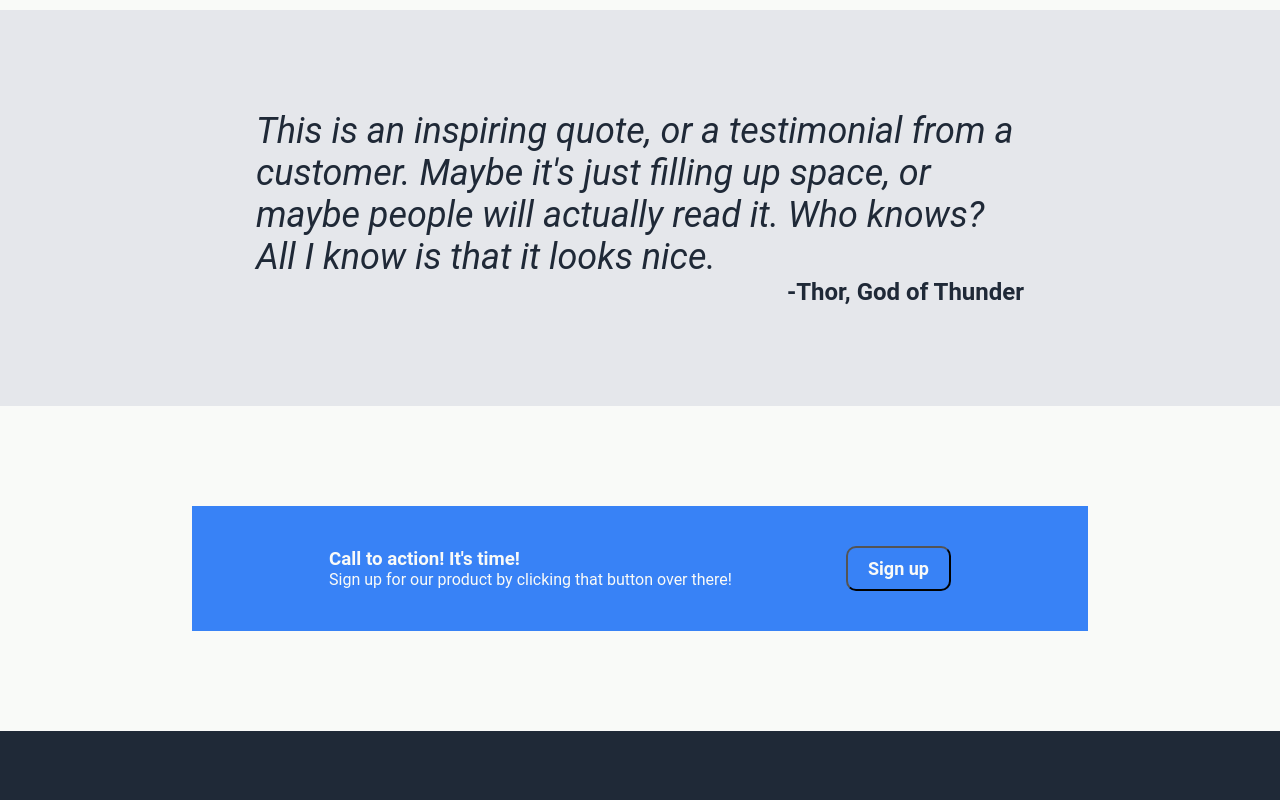
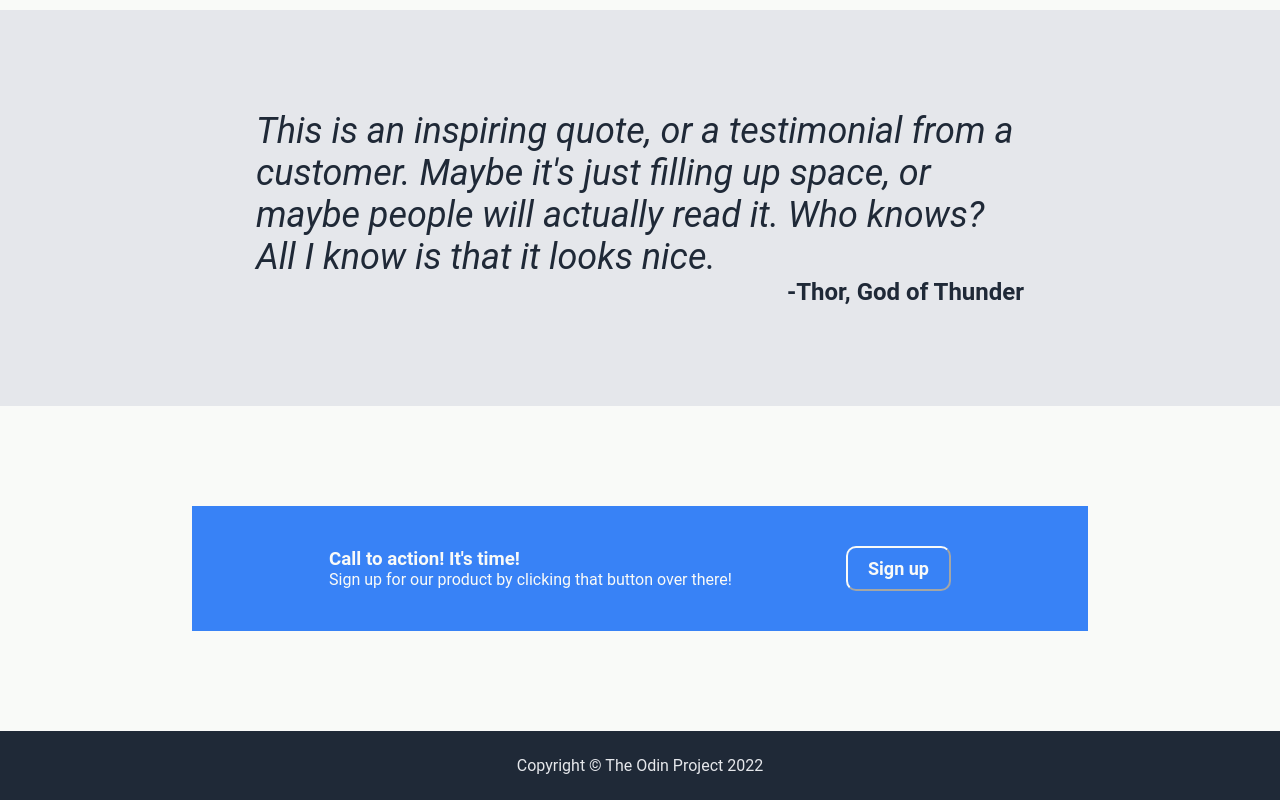
Before and after one commit to manuelsolaberrieta/Odin-Landing-Page, a plain HTML site: page index.html in a window 1280 px wide. Shown: the part 1118-1918 px from the top of the page. Before the commit the page ends 1849 px from the top, so only its background shows below. Drawn offline with Linux system fonts and the light colour scheme.

Commit message:
Do website footer, finish project for now

```diff
--- a/index.html
+++ b/index.html
@@ -79,5 +79,8 @@
         <button>Sign up</button>
       </div>
     </div>
+    <footer>
+      <p>Copyright © The Odin Project 2022</p>
+    </footer>
   </body>
 </html>
--- a/styles.css
+++ b/styles.css
@@ -143,7 +143,14 @@ button {
   align-items: center;
   color: #f9faf8;
 }
-.section-4 p {
-  justify-self: left;
-  align-self: flex-end;
+.section-4 button {
+  border-color: #f9faf8;
 }
+/* END OF SECTION 4 */
+footer {
+  padding: 25px 15%;
+  color: #e5e7eb;
+  display: flex;
+  justify-content: center;
+  align-items: center;
+}
```
